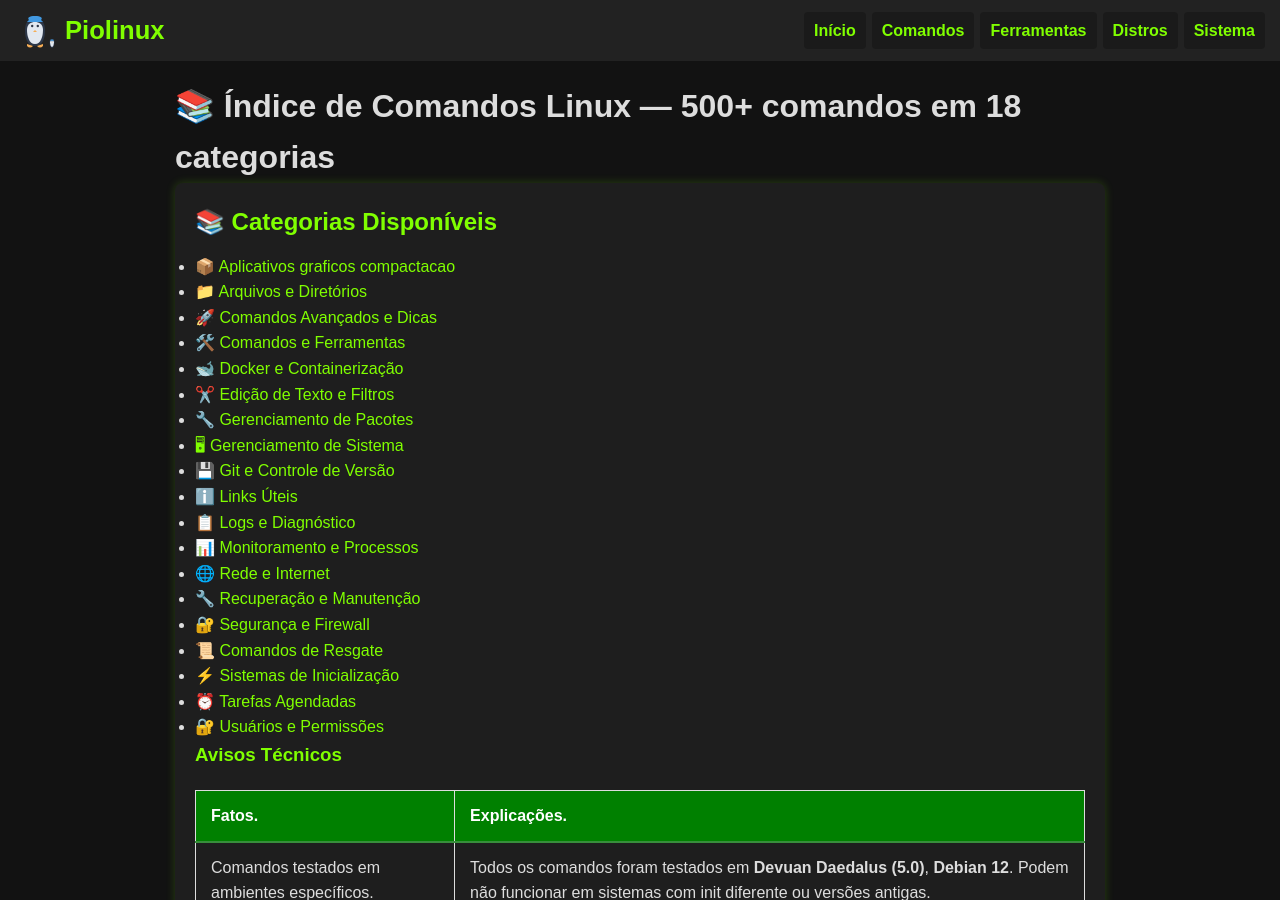
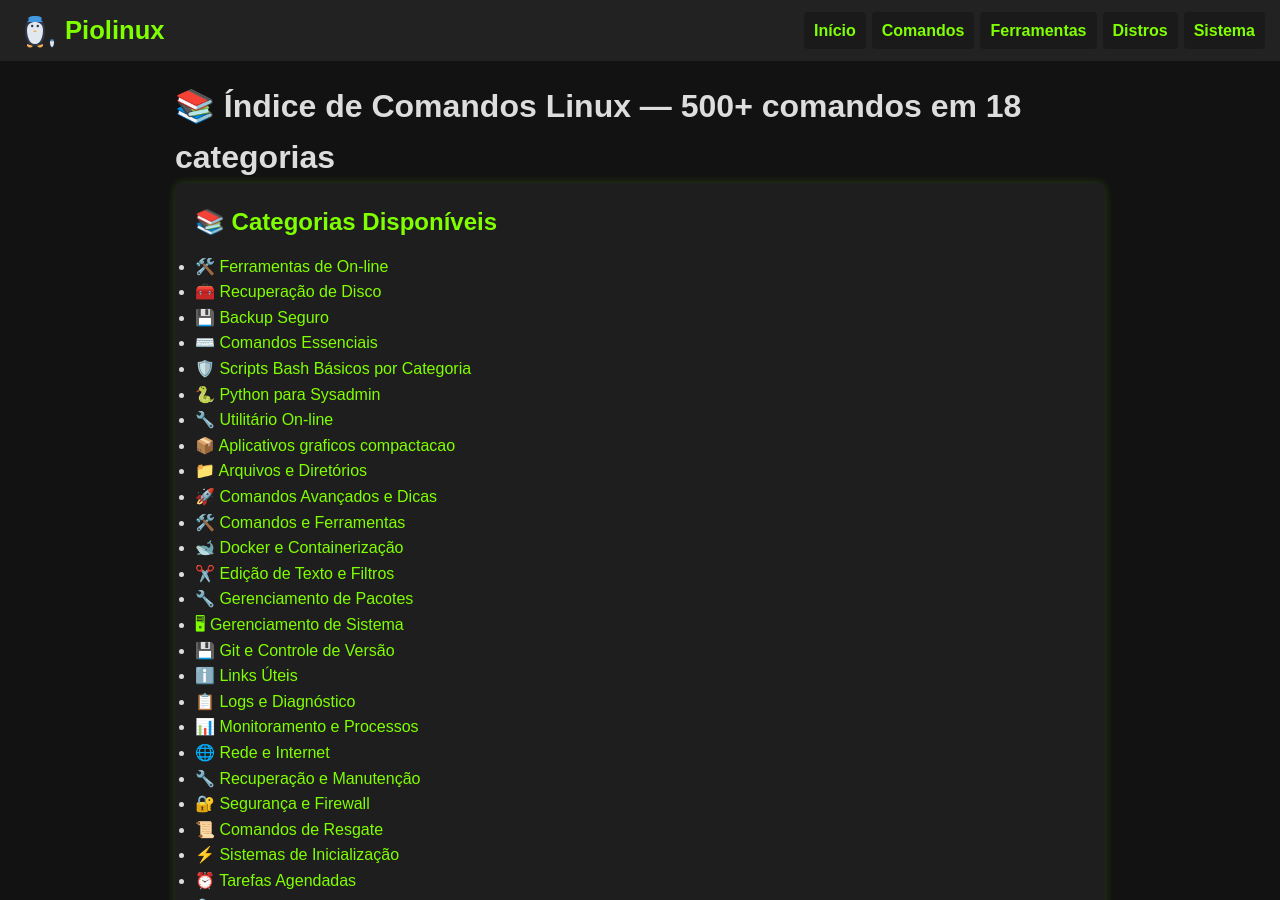
Before and after one commit to Piolinux/piolinux-site, a Jekyll site: the page built from _pages/_comandos/index.md, in a window 1280 px wide and 900 px high. Built offline with Jekyll 4.4.1, drawn with Linux system fonts in a browser that asks for light colours.

Commit message:
Update index.md

```diff
--- a/_pages/_comandos/index.md
+++ b/_pages/_comandos/index.md
@@ -13,6 +13,13 @@ permalink: /comandos/
   <h2>📚 Categorias Disponíveis</h2>
 
   <ul class="lista-categorias">
+    <li><a href="{{ '/ferramentas/' | relative_url }}">🛠️ Ferramentas de On-line</a></li>
+<li><a href="{{ '/comandos-recuperacao-disco-linux/' | relative_url }}">🧰 Recuperação de Disco</a></li>
+<li><a href="{{ '/programas-backup-seguros/' | relative_url }}">💾 Backup Seguro</a></li>
+<li><a href="{{ '/comandos-essenciais-terminal-linux/' | relative_url }}">⌨️ Comandos Essenciais</a></li>
+<li><a href="{{ '/scripts-bash/' | relative_url }}">🛡️ Scripts Bash Básicos por Categoria </a></li>
+<li><a href="{{ '/python-casos-uso/' | relative_url }}">🐍 Python para Sysadmin</a></li>
+<li><a href="{{ '/utilitarios-online/' | relative_url }}">🔧 Utilitário On-line</a></li>
     <li><a href="/aplicativos-graficos-compactacao-linux/">📦 Aplicativos graficos compactacao</a></li>
     <li><a href="/arquivos-e-diretorios/">📁 Arquivos e Diretórios</a></li>
     <li><a href="/comandos-avancados-e-dicas/">🚀 Comandos Avançados e Dicas</a></li>
```
